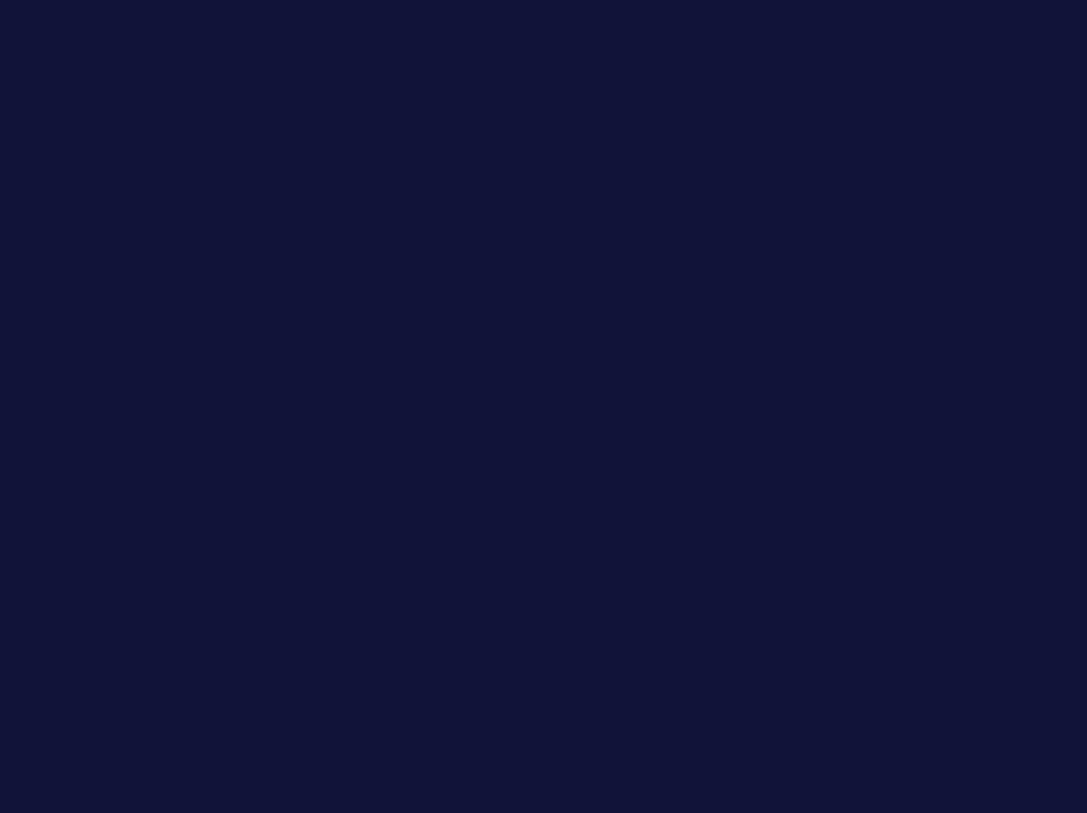
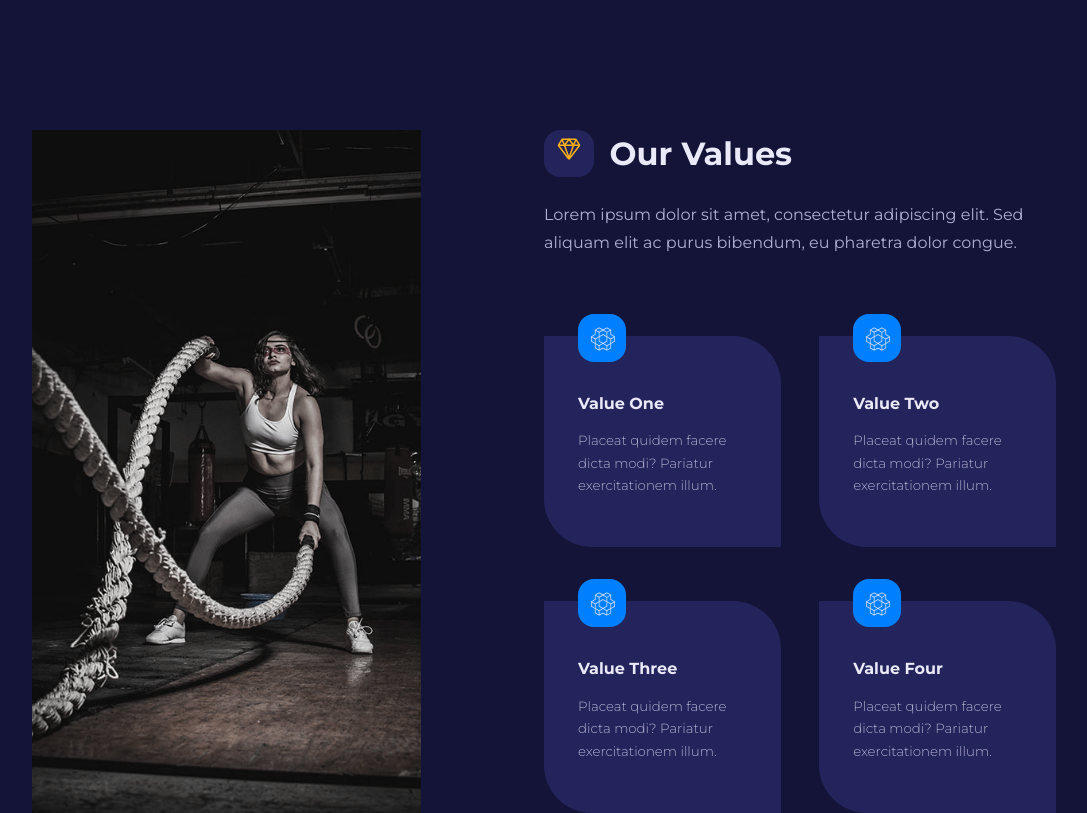
Before and after one commit to mmagba/gym-website, a React (Create React App) app: page / in a window 1280 px wide. Shown: the part 1380-2193 px from the top of the page, without its empty margins (96-1183 px from the left). Before the commit the page ends 1398 px from the top, so only its background shows below. Built offline with nearby package versions, Linux system fonts and the light colour scheme.

Commit message:
Add values section

```diff
--- a/src/components/Values.css
+++ b/src/components/Values.css
@@ -0,0 +1,37 @@
+.values__container {
+    display: grid;
+    grid-template-columns: 38% 50%;
+    gap: 12%;
+}
+
+
+img {
+    filter: saturate(0.25);
+    transition: var(--transition);
+    height: 100%;
+}
+
+img:hover {
+    filter: none;
+}
+
+.values__right p {
+    margin: 1.5rem 0rem 5rem;
+}
+
+.values__wrapper{
+    display: grid;
+    grid-template-columns: 1fr 1fr;
+    gap: 3.4rem 2.4rem;
+}
+
+.values__value{
+    padding-top: 3.5rem;
+    text-align: left;
+    position: relative;
+}
+
+.values__value span{
+    position: absolute;
+    top: -1.5rem;
+}
--- a/src/components/Values.js
+++ b/src/components/Values.js
@@ -0,0 +1,34 @@
+import './Values.css';
+import Image from '../images/values.jpg';
+import SectionHead from './SectionsHead';
+import { IoDiamondOutline } from 'react-icons/io5';
+import { values } from '../data';
+import Card from '../UI/Card';
+
+const Values = () => {
+    return (
+        <section className='values'>
+            <div className='container values__container'>
+                <div className='values__left'>
+                    <img src={Image} alt='a woman wroking out'></img>
+                </div>
+                <div className='values__right'>
+                    <SectionHead icon={<IoDiamondOutline />} title="Our Values" />
+                    <p>Lorem ipsum dolor sit amet, consectetur adipiscing elit.
+                        Sed aliquam elit ac purus bibendum, eu pharetra dolor congue.</p>
+                    <div className='values__wrapper'>
+                        {
+                            values.map((value) => (<Card key={value.id} className='values__value'>
+                                <span>{value.icon}</span>
+                                <h4>{value.title}</h4>
+                                <small>{value.desc}</small>
+                            </Card>))
+                        }
+                    </div>
+                </div>
+            </div>
+        </section>
+    );
+};
+
+export default Values;
--- a/src/pages/home/Home.js
+++ b/src/pages/home/Home.js
@@ -1,12 +1,14 @@
 import './Home.css';
 import MainHeader from '../../components/MainHeader';
 import Programs from '../../components/Programs';
+import Values from '../../components/Values';
 
 const Home = () => {
     return (
         <>
             <MainHeader />
             <Programs />
+            <Values />
         </>
     )
 };
```
